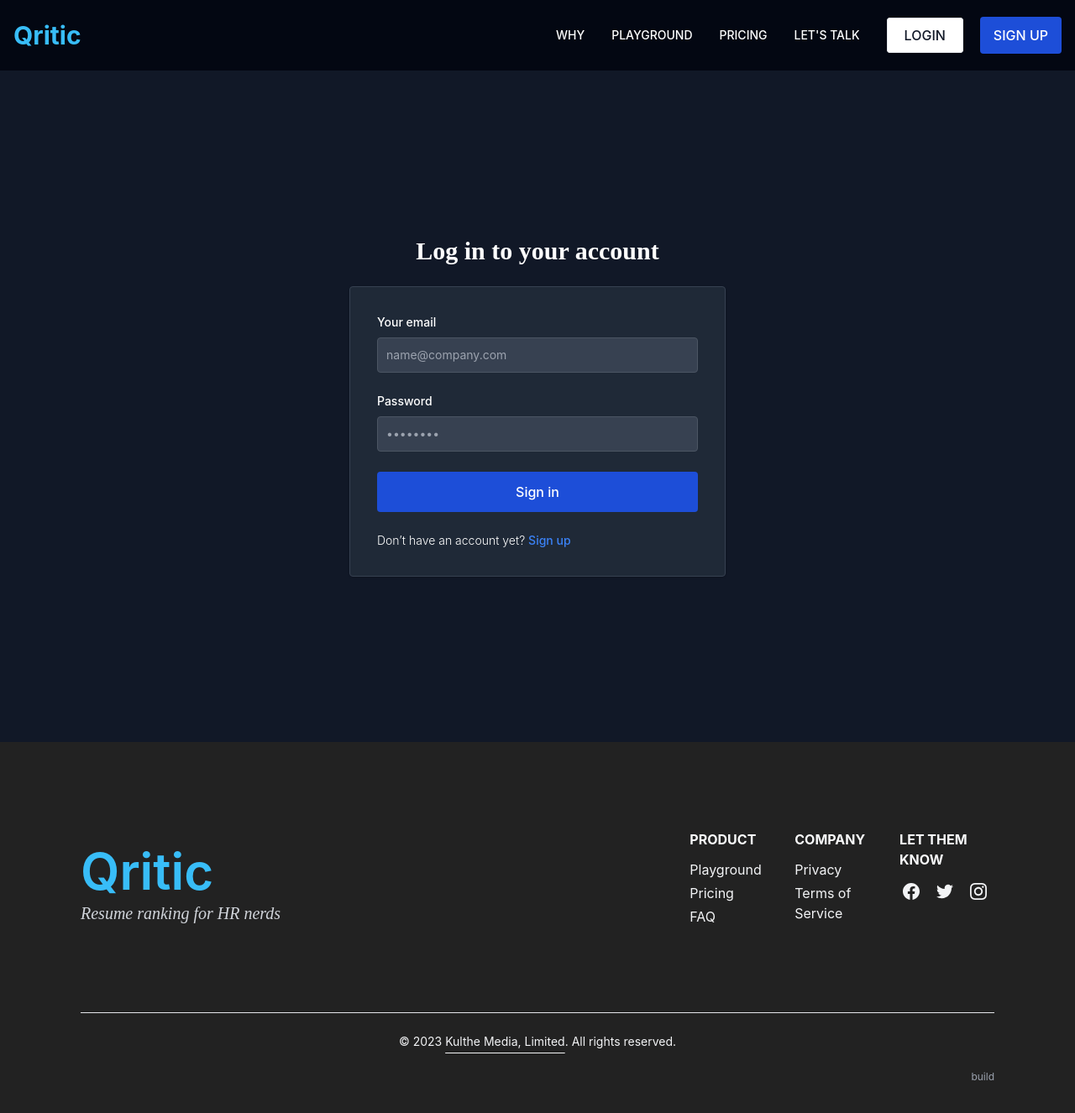
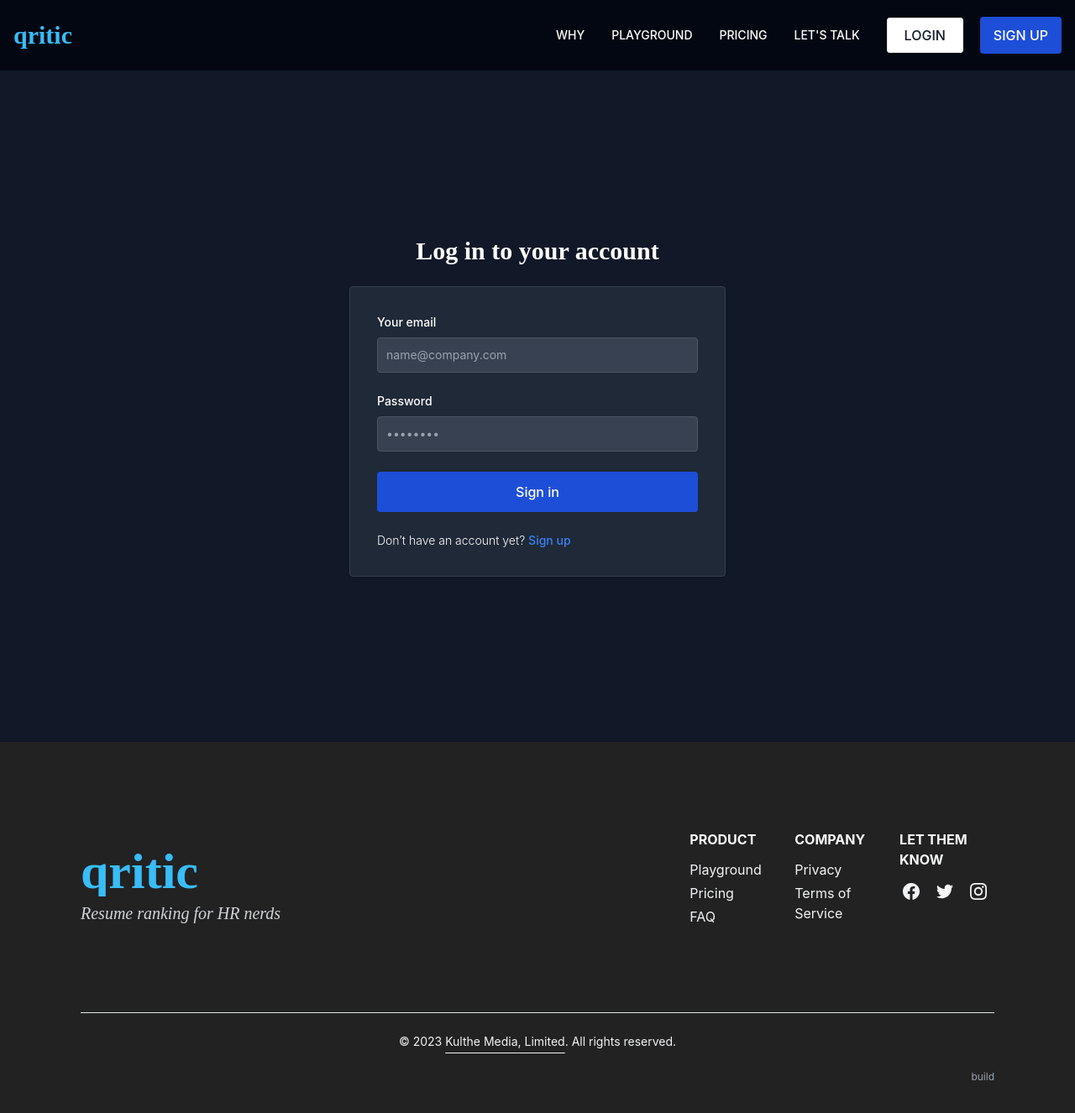
Before and after one commit to iamsid47/qritic, a React (Create React App) app in the folder frontend/: page /login in a window 1280 px wide. Shown: the top 1326 px of the page at 84% size. Built offline with nearby package versions, Linux system fonts and the light colour scheme.

Commit message:
add ui changes

```diff
--- a/frontend/src/components/Auth/Login.jsx
+++ b/frontend/src/components/Auth/Login.jsx
@@ -46,7 +46,7 @@ const Login = () => {
   return (
     <section className="">
       <Navbar />
-      <div className="flex flex-col items-center min-h-screen justify-center px-6 py-8 mx-auto md:h-screen lg:py-0 bg-gray-900">
+      <div className="flex flex-col items-center min-h-screen justify-center px-6 py-8 mx-auto lg:py-0 bg-gray-900">
         <h1 className="flex items-center mb-6 text-3xl font-semibold text-white">
           Log in to your account
         </h1>
--- a/frontend/src/components/Auth/Signup.jsx
+++ b/frontend/src/components/Auth/Signup.jsx
@@ -51,16 +51,20 @@ const Signup = () => {
   };
 
   return (
-    <section className=" ">
+    <section className="">
       <Navbar />
-      <div className="flex flex-col items-center justify-center px-6 py-24 mx-auto md:h-screen min-h-screen lg:py-0 md:py-16 bg-gray-900">
+      <section>
+        <div className="flex flex-col items-center justify-center px-6 py-20 mx-auto min-h-screen bg-gray-900">
           <h1 className="flex items-center mb-6 text-3xl font-semibold  text-white">
             Register your account
           </h1>
           {!user ? (
             <div className="w-full  rounded shadow border md:mt-0 sm:max-w-md xl:p-0 bg-gray-800 border-gray-700">
               <div className="p-6 space-y-4 md:space-y-6 sm:p-8">
-              <form className="space-y-4 md:space-y-6" onSubmit={handleSubmit}>
+                <form
+                  className="space-y-4 md:space-y-6"
+                  onSubmit={handleSubmit}
+                >
                   <div>
                     <label
                       htmlFor="name"
@@ -187,6 +191,7 @@ const Signup = () => {
             </h1>
           )}
         </div>
+      </section>
       <Footer />
     </section>
   );
--- a/frontend/src/components/Common/Footer.jsx
+++ b/frontend/src/components/Common/Footer.jsx
@@ -11,9 +11,9 @@ const Footer = () => {
             href="/"
             className="flex justify-center space-x-3 lg:justify-start"
           >
-            <span className="self-center text-4xl md:text-6xl font-semibold bg-sky-400 bg-clip-text text-transparent">
-              Qritic
-            </span>
+            <h1 className="self-center text-4xl md:text-6xl font-semibold bg-sky-400 bg-clip-text text-transparent">
+              qritic
+            </h1>
           </a>
           <div>
             <h1 className="pt-1.5 text-xl italic text-gray-300 text-center md:text-left">
--- a/frontend/src/components/Common/Navbar.jsx
+++ b/frontend/src/components/Common/Navbar.jsx
@@ -19,13 +19,13 @@ const Navbar = () => {
   };
 
   return (
-    <section>
+    <section className="">
       <nav className="border-gray-200 bg-gray-950">
         <div className="max-w-screen-xl flex flex-wrap items-center justify-between mx-auto px-4 py-6">
           <a href="/" className="flex items-center">
-            <span className="self-center text-3xl font-bold whitespace-nowrap bg-sky-400 bg-clip-text text-transparent">
-              Qritic
-            </span>
+            <h1 className="self-center text-3xl font-bold whitespace-nowrap bg-sky-400 bg-clip-text text-transparent">
+              qritic
+            </h1>
           </a>
           <button
             type="button"
```
Lines whose indentation alone changed are shown as unchanged.
